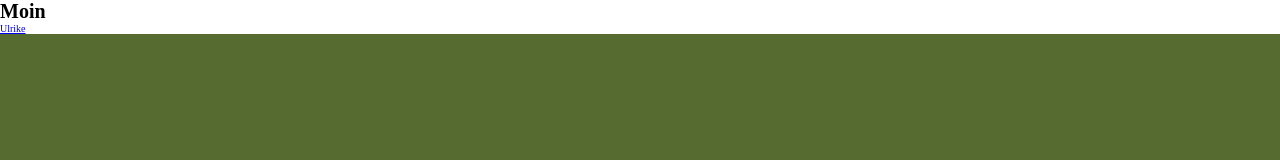
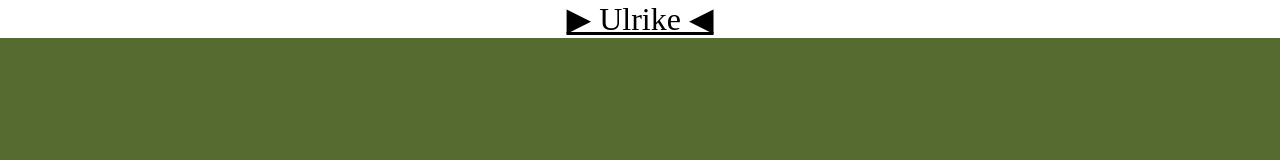
Before and after one commit to WeiMingTay/capstone-verleihApp, a React (Vite) app in the folder frontend/: page /ulrike/flipCard in a window 1280 px wide. Shown: the top 160 px of the page. Built offline with nearby package versions, Linux system fonts and the light colour scheme.

Commit message:
link, damit du die Karte auch findest... :-D

```diff
--- a/frontend/src/App.tsx
+++ b/frontend/src/App.tsx
@@ -9,8 +9,8 @@ export default function App() {
 
     return (
         <BrowserRouter>
-            <h1>Moin</h1>
-            <Link to={"ulrike/flipCard"}>Ulrike</Link>
+
+            <Link to={"ulrike/flipCard"}>▶ Ulrike ◀</Link>
             <Routes>
                 <Route path={"werkzeuge/add"} element={<AddTool/>}/>
                 <Route path={"ulrike/flipCard"} element={<FlipCard/>}/>
--- a/frontend/src/assets/App.css
+++ b/frontend/src/assets/App.css
@@ -12,3 +12,18 @@ body {
     height: 100%;
     width: 100%;
 }
+#root {
+
+    display: flex;
+    flex-direction: column;
+    justify-content: center;
+}
+a {
+    text-decoration: none;
+    color: inherit;
+    text-align: center;
+    font-size: 2rem;
+}
+a:hover {
+    text-decoration: underline;
+}
--- a/frontend/src/pages/FlipCard/FlipCard.tsx
+++ b/frontend/src/pages/FlipCard/FlipCard.tsx
@@ -3,6 +3,7 @@ import "./FlipCard.scss"
 export default function FlipCard() {
     return (
         <section className={"container"}>
+
             <div className="flipCard-container">
                 <div className="card">
                     <div className="front"></div>
```
